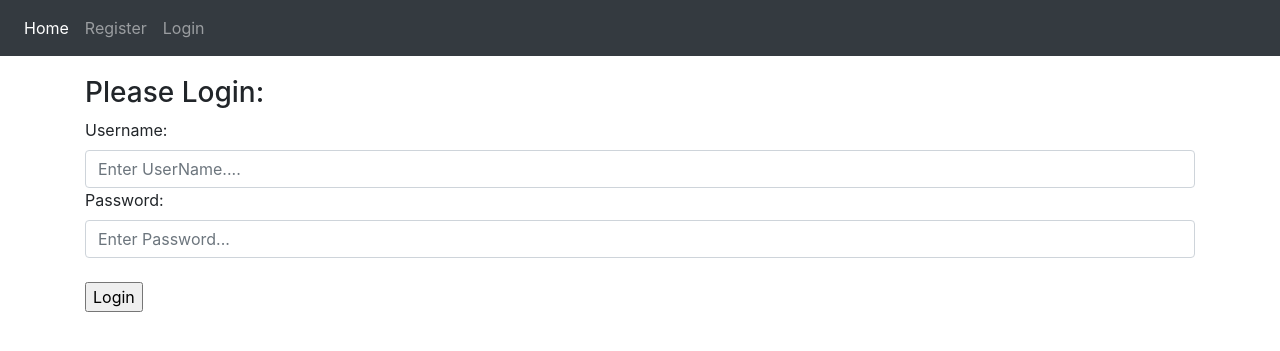
After one commit to nahidkishore/Django_practice-user-authentication, a Django app: page /login/ in a window 1280 px wide. The commit adds this page. Shown: the top 351 px of the page. Run offline with Django 3.2, Linux system fonts and the light colour scheme; some libraries are stand-ins or nearby versions.

Commit message:
User Login Part 1

```diff
--- a/Login_app/urls.py
+++ b/Login_app/urls.py
@@ -7,4 +7,6 @@ app_name= 'Login_app'
 urlpatterns = [
     path('', views.index, name='index'),
     path('register/',views.register,name='register'),
+    path('login/', views.login_page, name='login'),
+    path('user_login',views.user_login,name='user_login'),
 ]
--- a/Login_app/views.py
+++ b/Login_app/views.py
@@ -1,7 +1,38 @@
 from django.shortcuts import render
 from Login_app.forms import UserForm, UserInfoForm
+from django.contrib.auth import authenticate,login, logout
+from django.http import HttpResponseRedirect, HttpResponse
+from django.contrib.auth.decorators import login_required
+from django.urls import reverse
 
 # Create your views here.
+
+def login_page(request):
+  return render(request, 'Login_app/login.html', context={})
+
+def user_login(request):
+  if request.method=='POST':
+    username=request.POST.get('username')
+    password=request.POST.get('password')
+
+
+    user= authenticate(username=username, password=password)
+
+    if user:
+      if user.is_active:
+        login(request,user)
+        return HttpResponseRedirect(reverse('Login_app:index'))
+      else:
+        return HttpResponse('Account is not Active!!')
+
+    else:
+      return HttpResponse('Login details are Wrong!')
+
+  else:
+    return render(request,'Login_app/login.html', context={})
+
+
+
 def index(request):
   dict ={}
   return render(request, 'Login_app/index.html', context=dict)
--- a/templates/Login_app/base.html
+++ b/templates/Login_app/base.html
@@ -21,6 +21,10 @@
         <a class="nav-link" href="{% url 'Login_app:register' %}">Register</a>
 
       </li>
+      <li class="nav-item">
+        <a class="nav-link" href="{% url 'Login_app:login' %}">Login</a>
+
+      </li>
 
 
     </ul>
--- /dev/null
+++ b/templates/Login_app/login.html
@@ -0,0 +1,15 @@
+{% extends "Login_app/base.html" %}
+
+{% block body_block %}
+<h3>Please Login:</h3>
+<form action="{% url 'Login_app:user_login' %}" method="POST">
+  <label for="username">Username:</label>
+  <input type="text" name="username" placeholder="Enter UserName...." required class="form-control">
+  <label for="password">Password:</label>
+  <input type="password" name="password" placeholder="Enter Password..." required class="form-control">
+  {% csrf_token %}
+  <br>
+  <input type="submit" name="submit" value="Login">
+</form>
+
+{% endblock  %}
```
Also changed, not shown: db.sqlite3.
